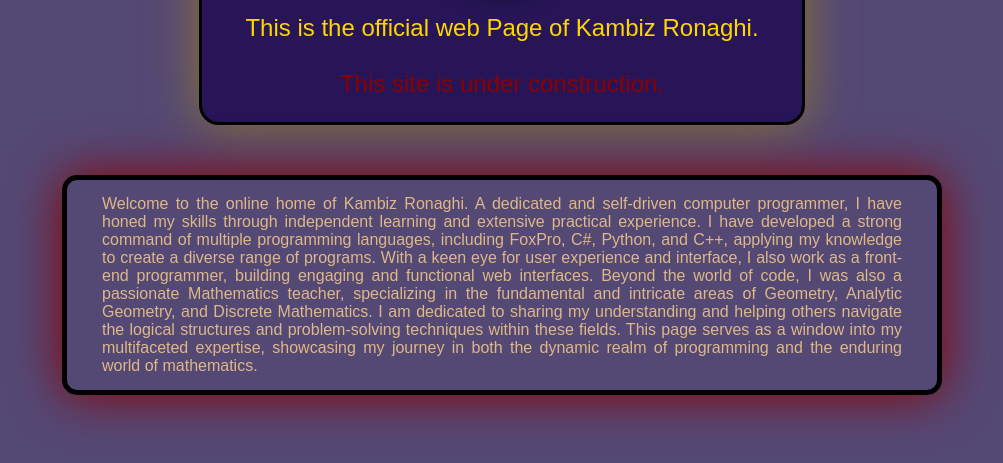
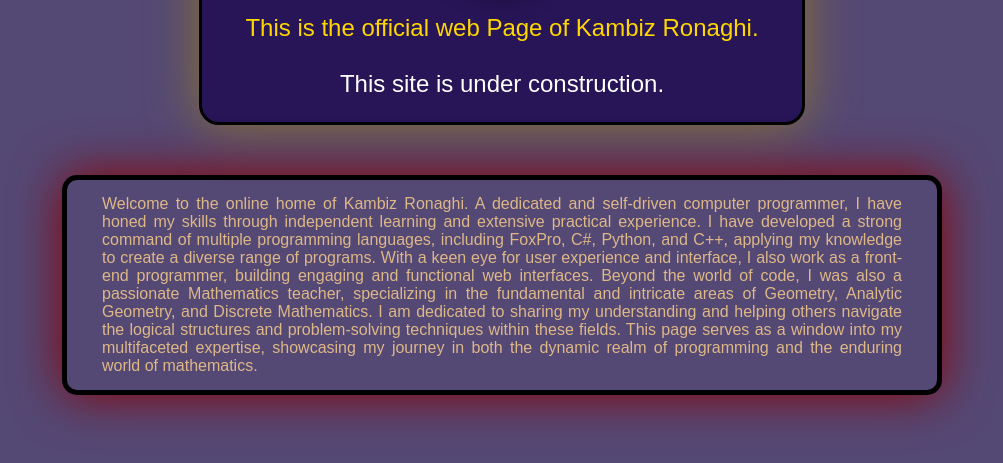
Before and after one commit to kronaghi/ronaghi, a plain HTML site: page index.html in a window 1280 px wide. Shown: the part 173-636 px from the top of the page, without its empty margins (138-1141 px from the left). Drawn offline with Linux system fonts and the light colour scheme; a web font is replaced by a local one.

Commit message:
index.css

```diff
--- a/index.css
+++ b/index.css
@@ -46,5 +46,5 @@ main p {
 }
 
 span {
-    color: darkred;
+    color: white;
 }
```
